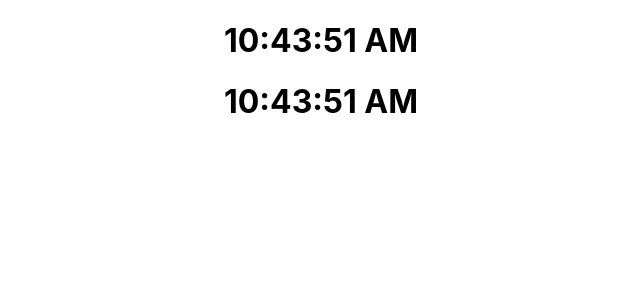
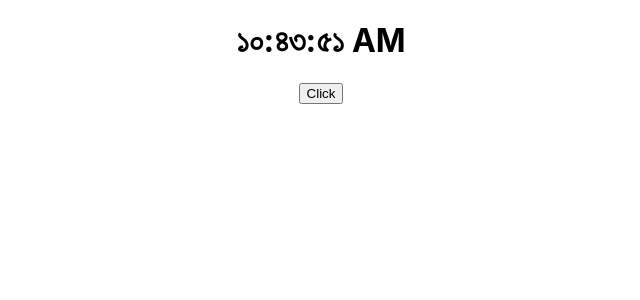
Before and after one commit to Nirob360/bigner-react, a React (Create React App) app: page / in a window 1280 px wide. Shown: the top 300 px of the page, without its empty margins (319-959 px from the left). Built offline with nearby package versions, Linux system fonts and the light colour scheme.

Commit message:
Handling Events & controle Re-render

```diff
--- a/src/App.js
+++ b/src/App.js
@@ -5,7 +5,6 @@ function App() {
     return (
         <div className="App">
             <Clock />
-            <Clock />
         </div>
     );
 }
--- /dev/null
+++ b/src/components/Button.js
@@ -0,0 +1,24 @@
+/* eslint-disable react/prefer-stateless-function */
+import React, { Component } from 'react';
+
+export default class Button extends Component {
+    shouldComponentUpdate(nextProps) {
+        const { Change: CurentChange, locale: CurentLocale } = this.props;
+        const { Change: nextChange, locale: nextLocale } = nextProps;
+
+        if (CurentChange === nextChange && CurentLocale === nextLocale) {
+            return false;
+        }
+        return true;
+    }
+
+    render() {
+        console.log('button component render');
+        const { Change, locale } = this.props;
+        return (
+            <button type="button" onClick={() => Change(locale)}>
+                Click
+            </button>
+        );
+    }
+}
--- a/src/components/Clock.js
+++ b/src/components/Clock.js
@@ -1,9 +1,10 @@
 import React, { Component } from 'react';
+import Button from './Button';
 
 export default class Clock extends Component {
     constructor(props) {
         super(props);
-        this.state = { date: new Date() };
+        this.state = { date: new Date(), locale: 'bn-BD' };
     }
 
     componentDidMount() {
@@ -14,18 +15,25 @@ export default class Clock extends Component {
         clearInterval(this.timerId);
     }
 
-    tick() {
+    handaleClick = (locale) => {
+        this.setState({ locale });
+    };
+
+    tick = () => {
         this.setState({ date: new Date() });
-    }
+    };
 
     render() {
-        const { date } = this.state;
-        const { locale } = this.props;
+        console.log('Clock component');
+        const { date, locale } = this.state;
         return (
             <div>
                 <h1 className="heading">
                     <span className="text">{date.toLocaleTimeString(locale)}</span>
                 </h1>
+                <Button Change={this.handaleClick} locale="en-US">
+                    Click me
+                </Button>
             </div>
         );
     }
```
